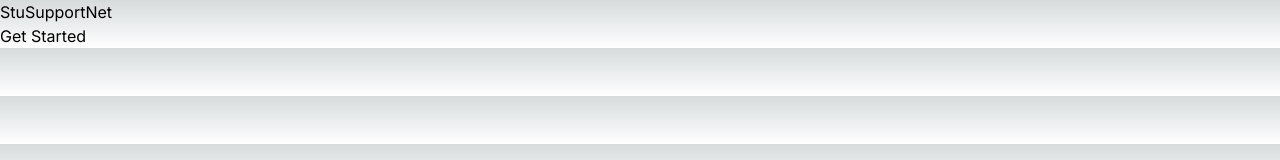
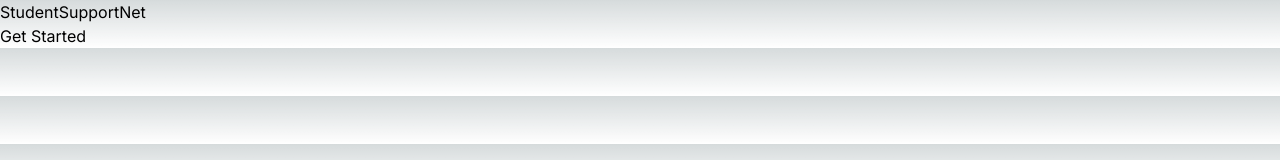
Before and after one commit to briantran140/Cornhack, a Next.js app in the folder beat-the-odds/: page / in a window 1280 px wide. Shown: the top 160 px of the page. Built offline with nearby package versions, Linux system fonts and the light colour scheme.

Commit message:
refactored files

```diff
--- a/beat-the-odds/app/Components/header.tsx
+++ b/beat-the-odds/app/Components/header.tsx
@@ -1,9 +1,9 @@
 import Link from "next/link";
 
-export default async function LandingHeader(){
+export default async function Header(){
     return <>
     <header>
-        <h1>StuSupportNet</h1>
+        <h1>StudentSupportNet</h1>
         <Link href="/GetStarted">Get Started</Link>
     </header>
     </>
--- a/beat-the-odds/app/page.tsx
+++ b/beat-the-odds/app/page.tsx
@@ -1,11 +1,11 @@
 import Image from "next/image";
 import Link from "next/link";
-import LandingHeader from "./Components/header";
+import Header from "./Components/header";
 
 export default async function Home() {
   return <>
   <header>
-    <LandingHeader/>
+    <Header/>
   </header>
   </>
 
```
